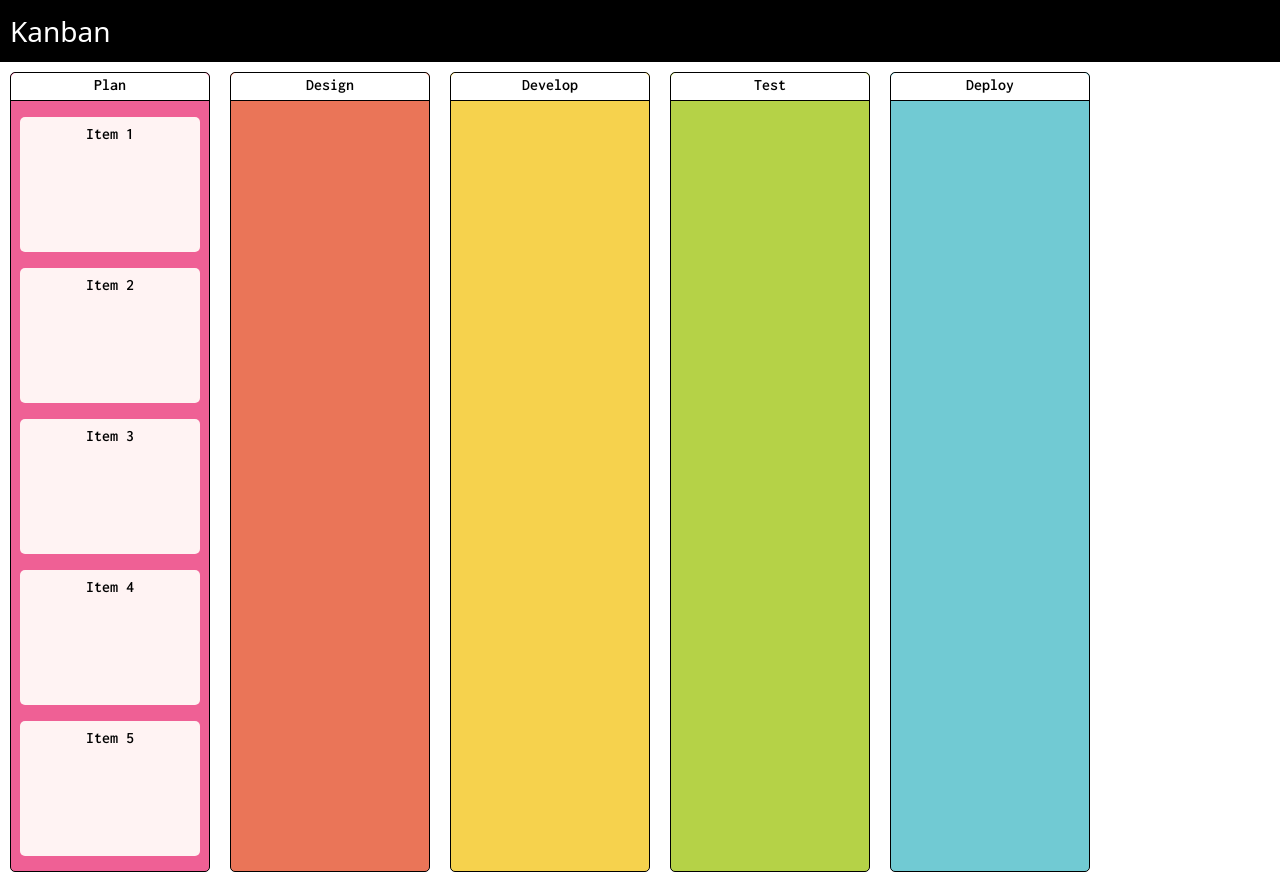
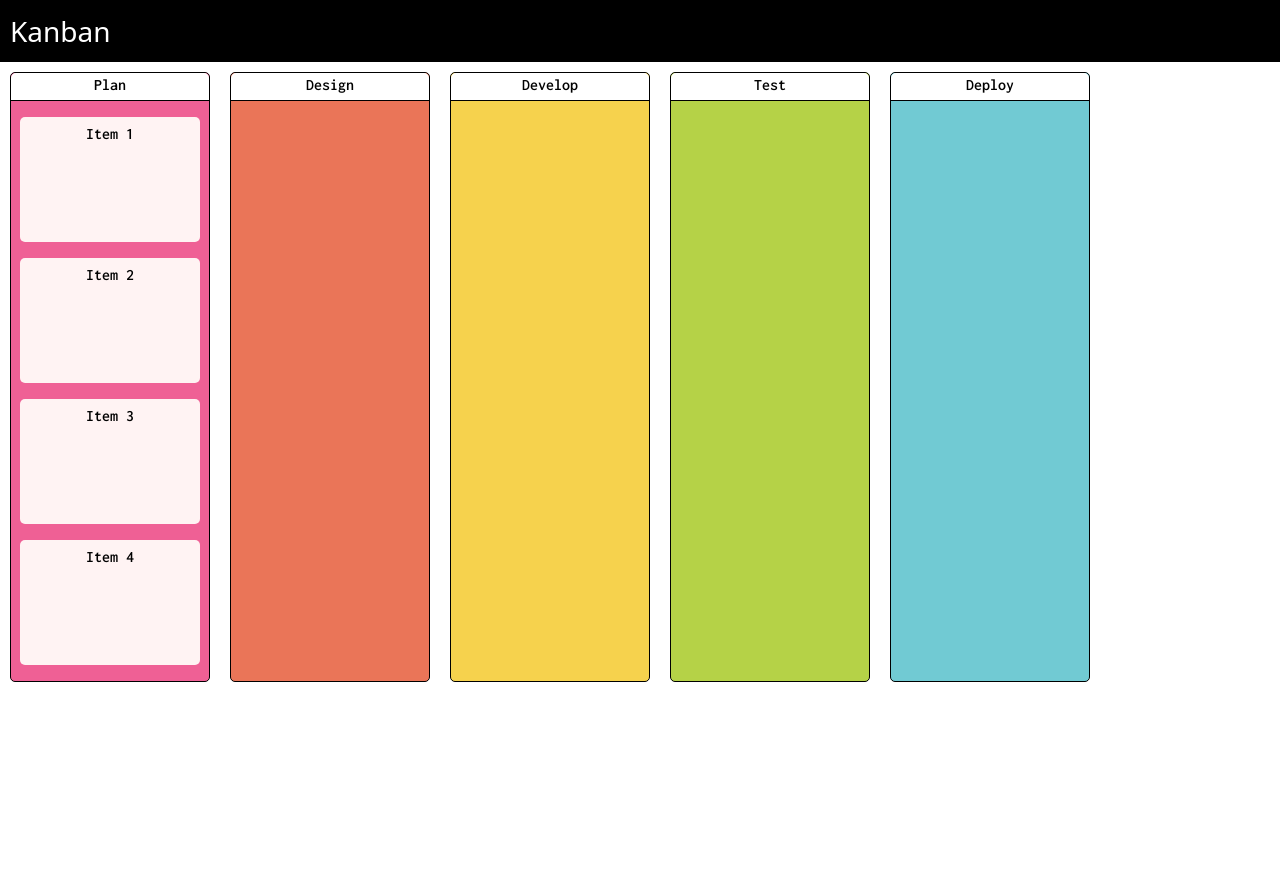
Before and after one commit to tomasmkennedy/kanban, a React (Create React App) app: page / in a window 1280 px wide. After the commit the page ends 800 px from the top, so only its background shows below. Built offline with nearby package versions, Linux system fonts and the light colour scheme.

Commit message:
fixed styling

```diff
--- a/src/App.css
+++ b/src/App.css
@@ -2,7 +2,7 @@
   font-family: "Inconsolata";
   display: flex;
   flex-direction: row;
-  align-content: start;
+  align-content: flex-start;
 }
 
 .button-container {
@@ -28,7 +28,7 @@
 }
 
 .column {
-  height: 800px;
+  height: 610px;
   width: 200px;
   margin: 10px;
   border: 1px solid black;
@@ -75,7 +75,7 @@
 .movable-item {
   border-radius: 5px;
   background-color: #fff3f3;
-  height: 135px;
+  height: 125px;
   width: 180px;
   margin-top: 16px;
   font-weight: initial;
--- a/src/Container.js
+++ b/src/Container.js
@@ -16,11 +16,11 @@ const Column = ({ children, className, title }) => {
             const { PLAN, DESIGN, DEVELOP, TEST, DEPLOY } = COLUMN_NAMES;
             const { currentColumnName } = item;
             return (currentColumnName === title) ||
-                (currentColumnName === PLAN && title === DESIGN && children.length < 5) ||
-                (currentColumnName === DESIGN && (title === PLAN || title === DEVELOP) && children.length < 5) ||
-                (currentColumnName === DEVELOP && (title === DESIGN || title === TEST) && children.length < 5) ||
-                (currentColumnName === TEST && (title === DEVELOP || title === DEPLOY) && children.length < 5) ||
-                (currentColumnName === DEPLOY && (title === TEST) && children.length < 5)
+                (currentColumnName === PLAN && title === DESIGN && children.length < 4) ||
+                (currentColumnName === DESIGN && (title === PLAN || title === DEVELOP) && children.length < 4) ||
+                (currentColumnName === DEVELOP && (title === DESIGN || title === TEST) && children.length < 4) ||
+                (currentColumnName === TEST && (title === DEVELOP || title === DEPLOY) && children.length < 4) ||
+                (currentColumnName === DEPLOY && (title === TEST) && children.length < 4)
         },
     });
 
--- a/src/tasks.js
+++ b/src/tasks.js
@@ -2,9 +2,8 @@ import { COLUMN_NAMES } from "./constants";
 
 const { PLAN } = COLUMN_NAMES;
 export const tasks = [
-    { id: 1, name: 'Item 1', column: PLAN, description: 'hi' },
+    { id: 1, name: 'Item 1', column: PLAN, description: 'This is sample text, click on me to edit' },
     { id: 2, name: 'Item 2', column: PLAN, description: 'hello' },
     { id: 3, name: 'Item 3', column: PLAN },
     { id: 4, name: 'Item 4', column: PLAN },
-    { id: 5, name: 'Item 5', column: PLAN },
 ];
```
